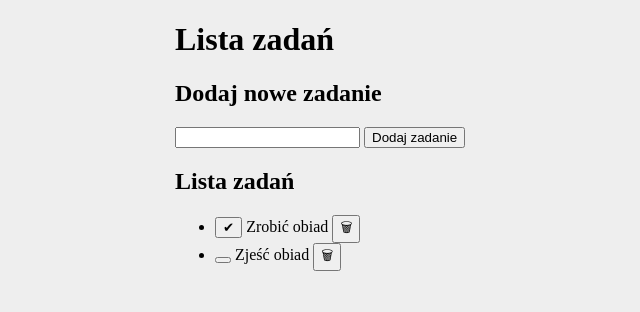
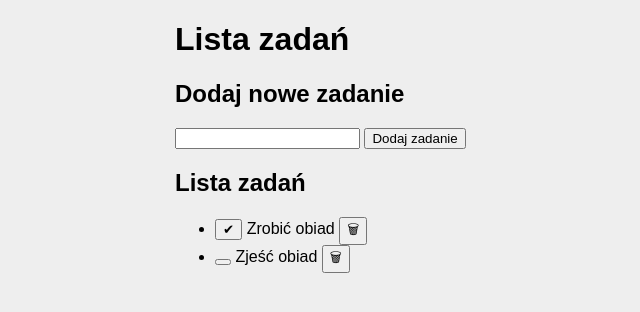
Before and after one commit to Jernejdamian/Todo-list, a plain HTML site: page index.html in a window 1280 px wide. Shown: the whole page, without its empty margins (15-655 px from the left). Drawn offline with Linux system fonts and the light colour scheme.

Commit message:
new font and add work break

```diff
--- a/css/style.css
+++ b/css/style.css
@@ -7,4 +7,6 @@ html{
     }
     body{
         background-color: #eee;
+        word-break: break-word;
+        font-family: 'Montserrat', sans-serif;
     }
```
